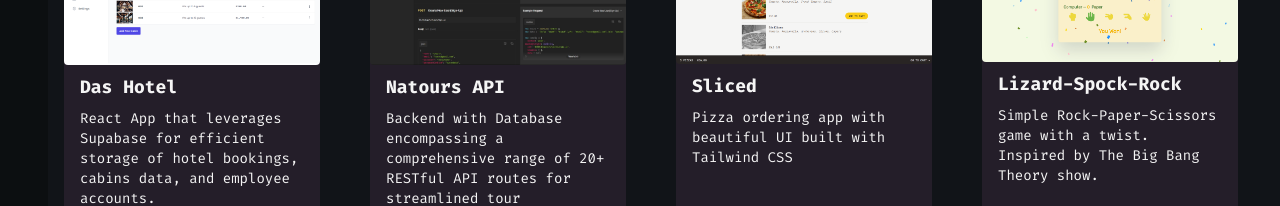
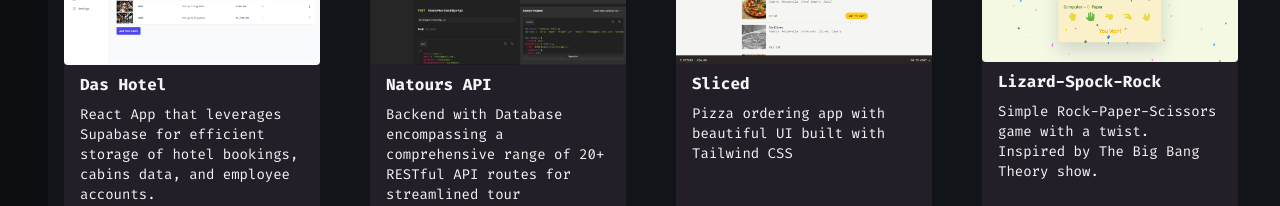
Before and after one commit to Tejaspatade/vs-portfolio, a React (Vite) app: page / in a window 1280 px wide. Both pictures are taken after a click on the item "Projects.js". Shown: the part 306-512 px from the top of the page. Built offline with nearby package versions, Linux system fonts and the light colour scheme.

Commit message:
Img and minor bugs

```diff
--- a/src/components/FileBar.jsx
+++ b/src/components/FileBar.jsx
@@ -18,7 +18,7 @@
 
 const FileBar = () => {
 	return (
-		<div className="w-full bg-[#0c0f11] h-8">
+		<div className="bg-[#0c0f11] h-8 overflow-hidden">
 			<ul className="flex h-full">
 				{fileNames.map((file, i) => (
 					<FileName key={i} icon={sidebarIcons[i]} fileName={file} />
--- a/src/components/Project.jsx
+++ b/src/components/Project.jsx
@@ -1,11 +1,13 @@
 function Project({ image, title, description, tags, url }) {
 	return (
 		<a href={url} target="_blank" rel="noopener noreferrer">
-			<div className="w-64 h-96 rounded bg-[#241e29] text-[whitesmoke] flex flex-col cursor-pointer">
+			<div className="w-64 h-96 rounded bg-[#241e29] text-[whitesmoke] flex flex-col cursor-pointer ">
 				<img src={image} alt={title} className="w-full rounded" />
 				<div className="px-4 py-2">
-					<div className="font-bold text-lg mb-2">{title}</div>
-					<p className="text-sm">{description}</p>
+					<div className="font-bold text-sm mb-2 xl:text-base">
+						{title}
+					</div>
+					<p className="text-xs xl:text-sm">{description}</p>
 				</div>
 				<div className="px-2 mt-auto mb-4 mx-auto">
 					{tags.map((tag, index) => (
--- a/tailwind.config.js
+++ b/tailwind.config.js
@@ -11,7 +11,7 @@
 				"g-t-r-3": "2rem auto 1.5rem",
 			},
 			backgroundImage: {
-				bgimg: "url('bg.png')",
+				bgimg: "url('./bg.png')",
 			},
 		},
 	},
```
